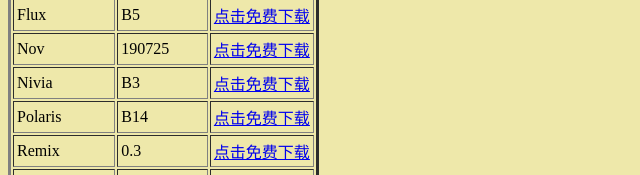
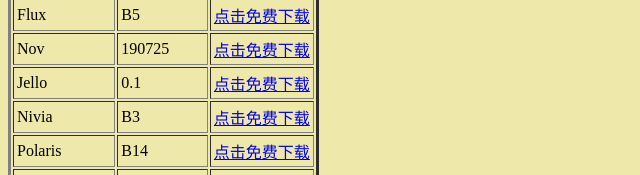
Before and after one commit to mckuhei/clientw, a plain HTML site: page index.html in a window 1280 px wide. Shown: the part 616-791 px from the top of the page, 0-640 px from the left. Drawn offline with Linux system fonts and the light colour scheme.

Commit message:
Update index.html

```diff
--- a/index.html
+++ b/index.html
@@ -17,6 +17,7 @@
 <tr><td>FusionX</td><td>2.0</td>><td><a href="/FusionX 2.0.zip">点击免费下载</a></td></tr>
 <tr><td>Flux</td><td>B5</td>><td><a href="/Flux b5.zip">点击免费下载</a></td></tr>
 <tr><td>Nov</td><td>190725</td>><td><a href="/Nov 190725.7z">点击免费下载</a></td></tr>
+  <tr><td>Jello</td><td>0.1</td>><td><a href="/Jello 0.1.rar">点击免费下载</a></td></tr>
 <tr><td>Nivia</td><td>B3</td>><td><a href="/Nivia b3.zip">点击免费下载</a></td></tr>
 <tr><td>Polaris</td><td>B14</td>><td><a href="/Polaris B14.zip">点击免费下载</a></td></tr>
 <tr><td>Remix</td><td>0.3</td>><td><a href="/Remix 0.2.zip">点击免费下载</a></td></tr>
```
